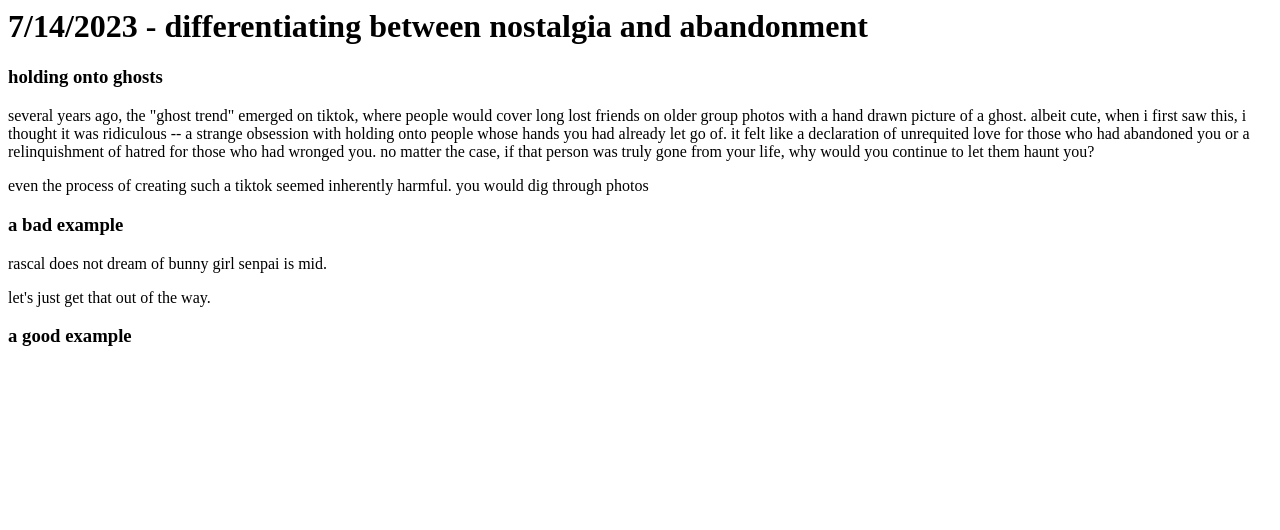
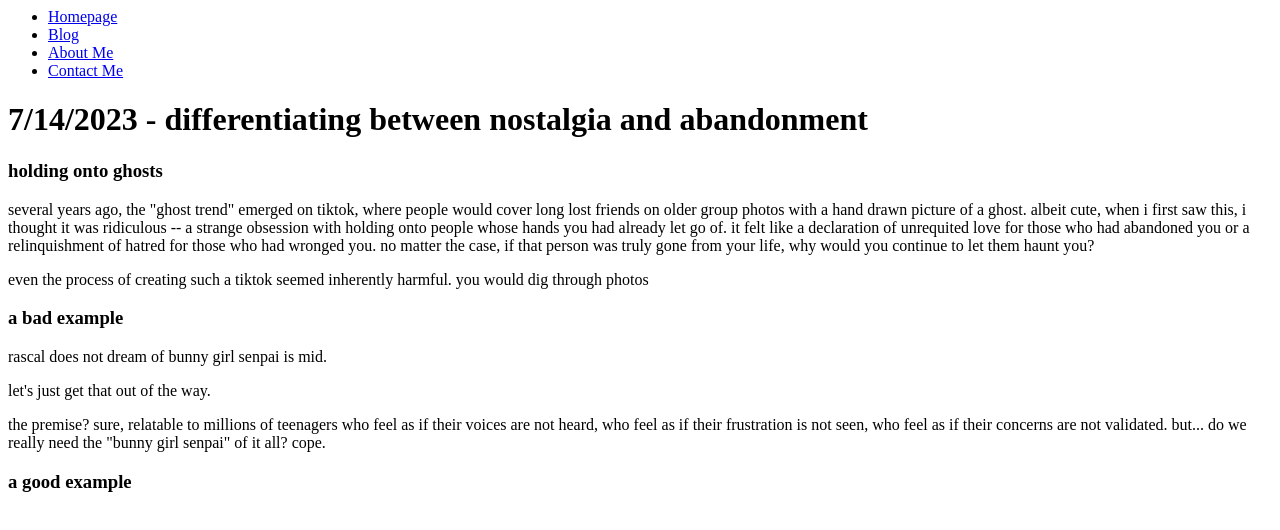
Before and after one commit to jennikimfer/jennikimfer.github.io, a plain HTML site: page html/blog.html in a window 1280 px wide. Drawn offline with Linux system fonts and the light colour scheme.

Commit message:
7/14/2023 nav check

```diff
--- a/html/blog.html
+++ b/html/blog.html
@@ -1,4 +1,15 @@
 <html>
+
+    <div class="nav">
+        <ul>
+            <li><a href="index.html">Homepage</a></li>
+            <li><a href="html/blog.html">Blog</a></li>
+            <li><a href="html/about.html">About Me</a></li>
+            <li><a href="html/contact.html">Contact Me</a></li>
+        </ul>
+    </div>
+
+    <div class="main">
         <h1>7/14/2023 - differentiating between nostalgia and abandonment</h1>
         <h3> holding onto ghosts </h3>
         <p>
@@ -19,7 +30,13 @@
             let's just get that out of the way.
         </p>
         <p>
+            the premise? sure, relatable to millions of teenagers who feel as if their voices are not heard, who feel as if their
+            frustration is not seen, who feel as if their concerns are not validated. but... do we really need the "bunny girl senpai" of
+            it all? cope.
+        </p>
+        <p>
 
         </p>
         <h3> a good example </h3>
+    </div>
 </html>
```
Lines whose indentation alone changed are shown as unchanged.
